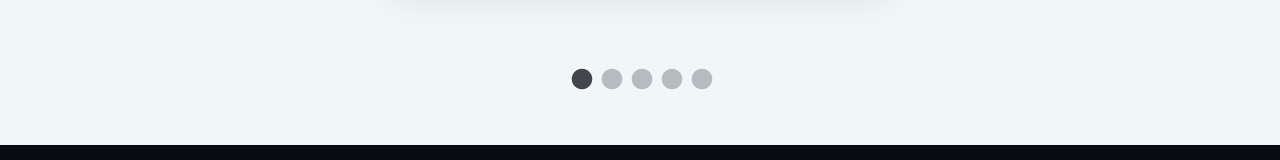
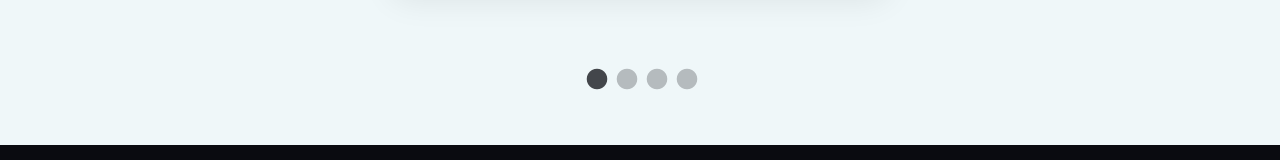
Before and after one commit to Athi-m-dev/Portfolio, a React (Create React App) app in the folder Agency-website/: page / in a window 1280 px wide. Shown: the part 2543-2703 px from the top of the page. Built offline with nearby package versions, Linux system fonts and the light colour scheme.

Commit message:
change the header

```diff
--- a/Agency-website/public/index.html
+++ b/Agency-website/public/index.html
@@ -22,7 +22,7 @@
 
     <link rel="manifest" href="%PUBLIC_URL%/manifest.json" />
 
-    <title>Web</title>
+    <title>sypher</title>
   </head>
   <body>
     <noscript>You need to enable JavaScript to run this app.</noscript>
--- a/Agency-website/src/Sections/Testimonials/index.js
+++ b/Agency-website/src/Sections/Testimonials/index.js
@@ -118,16 +118,10 @@ const projects = [
     link: "https://spicy-huts.vercel.app/"
   },
   {
-    name: "Portfolio Website",
-    text: "Creative portfolio showcasing professional work with smooth animations, project galleries, and contact forms. Designed for creative professionals and freelancers.",
-    image: "avatar-3",
-    link: "https://portfolio-showcase.com"
-  },
-  {
-    name: "Business Dashboard",
-    text: "Comprehensive business analytics dashboard with real-time data visualization, reporting tools, and user management. Built for enterprise-level business intelligence.",
-    image: "avatar-4",
-    link: "https://business-dashboard-demo.com"
+    name: "Instagram-Clone",
+    text: "Instagram Clone is a full-stack social media web application inspired by Instagram. It allows users to sign up, upload and share photos, like and comment on posts, follow other users, and view a real-time feed. Designed with a modern UI, responsive layout, and smooth user experience, this project showcases key concepts like authentication, database management, REST APIs, and image handling — all packed into a real-world app structure..",
+    image: "insta",
+    link: "https://drive.google.com/file/d/1BUYKktNlYvQKToMo2vnaJKCEtz6ve7J0/view"
   },
   {
     name: "Mobile App Design",
--- a/Agency-website/src/components/Footer/index.js
+++ b/Agency-website/src/components/Footer/index.js
@@ -59,10 +59,10 @@ const Footer = () => {
     <FOOTER>
       <LeftText>
         © Built and Design by{" "}
-        <h1>Web</h1>
+        <h1>sypher</h1>
       </LeftText>
       <RightText>
-        Reach out to me via 😉
+        Reach out to us via 😉
         <a href="https://www.instagram.com/theautoflow/?utm_source=qr&igsh=bmRnazV2NnF5YjYy#">
           <img src={Instagram} alt="Instagram" />
         </a>
--- a/Agency-website/src/components/Header/index.js
+++ b/Agency-website/src/components/Header/index.js
@@ -235,7 +235,7 @@ const Header = () => {
     <Headers ref={ref}>
       <Logo>
         <img src={logo} alt="CodeBucks" />
-        <h3>Web</h3>
+        <h3>sypher</h3>
       </Logo>
       <Nav>
         <Link to="/">
```
